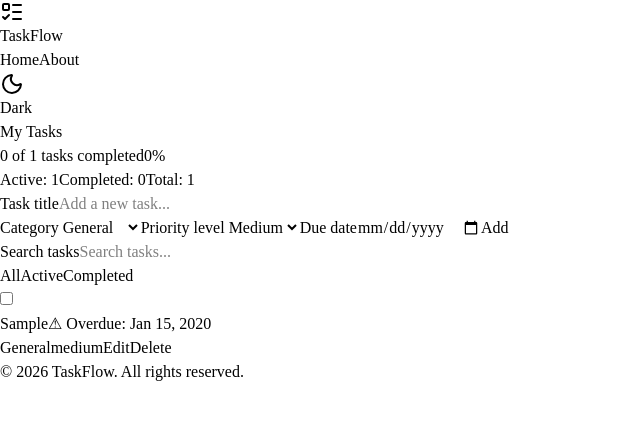
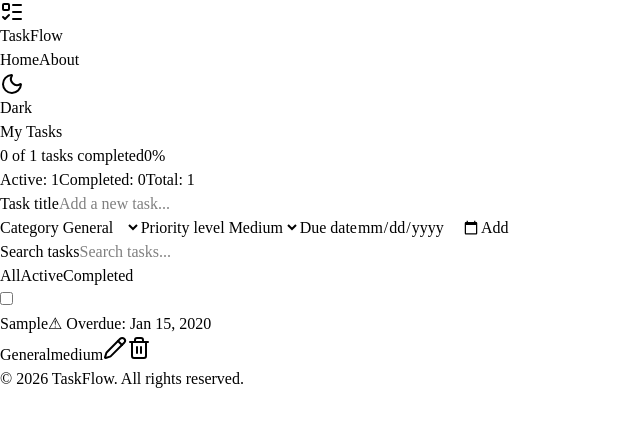
Before and after one commit to sieve-dev-sudo/taskflow-frontend, a React (Vite) app: page / in a window 1280 px wide. Both pictures are taken after typing "Sample", "2020-01-15" into the empty fields and a click on the button "Add". Shown: the top 426 px of the page, without its empty margins (0-640 px from the left). Built offline with nearby package versions, Linux system fonts and the light colour scheme.

Commit message:
feat: use Pencil/Trash icons and add hover effect to TaskItem

```diff
--- a/src/components/TaskItem.jsx
+++ b/src/components/TaskItem.jsx
@@ -1,4 +1,5 @@
 import { useState } from 'react'
+import { Pencil, Trash2 } from 'lucide-react'
 import { useTasks } from '../context/TaskContext'
 import PriorityBadge from './PriorityBadge'
 import CategoryBadge from './CategoryBadge'
@@ -20,16 +21,16 @@ function TaskItem({ task }) {
 
   return (
     <div
-      className="flex flex-col sm:flex-row sm:items-center gap-2 sm:gap-3 p-3 border border-slate-200 dark:border-slate-700 rounded-lg"
+      className="flex flex-col sm:flex-row sm:items-center gap-2 sm:gap-3 p-3 border border-slate-200 dark:border-slate-700 rounded-lg hover:bg-slate-50 dark:hover:bg-slate-800/50 transition-colors"
       role="listitem"
     >
-      <div className="flex items-center gap-3">
+      <div className="flex items-center gap-3 flex-1">
         <input
           type="checkbox"
           checked={task.completed}
           onChange={() => toggleTask(task.id)}
           aria-label={`Mark "${task.title}" as ${task.completed ? 'incomplete' : 'complete'}`}
-          className="w-4 h-4 shrink-0 focus:outline-none focus:ring-2 focus:ring-indigo-500"
+          className="w-4 h-4 shrink-0 focus:outline-none focus-visible:ring-2 focus-visible:ring-indigo-500"
         />
 
         {isEditing ? (
@@ -69,22 +70,22 @@ function TaskItem({ task }) {
         )}
       </div>
 
-      <div className="flex items-center gap-2 ml-7 sm:ml-0">
+      <div className="flex items-center gap-3 ml-7 sm:ml-0">
         <CategoryBadge category={task.category} />
         <PriorityBadge priority={task.priority} />
         <button
           onClick={() => setIsEditing(true)}
           aria-label={`Edit task: ${task.title}`}
-          className="text-sm text-indigo-600 hover:underline focus:outline-none focus:ring-2 focus:ring-indigo-500 rounded"
+          className="text-indigo-600 hover:text-indigo-700 focus:outline-none focus-visible:ring-2 focus-visible:ring-indigo-500 rounded p-1"
         >
-          Edit
+          <Pencil className="w-4 h-4" />
         </button>
         <button
           onClick={() => deleteTask(task.id)}
           aria-label={`Delete task: ${task.title}`}
-          className="text-sm text-red-600 hover:underline focus:outline-none focus:ring-2 focus:ring-red-500 rounded"
+          className="text-red-600 hover:text-red-700 focus:outline-none focus-visible:ring-2 focus-visible:ring-red-500 rounded p-1"
         >
-          Delete
+          <Trash2 className="w-4 h-4" />
         </button>
       </div>
     </div>
```
